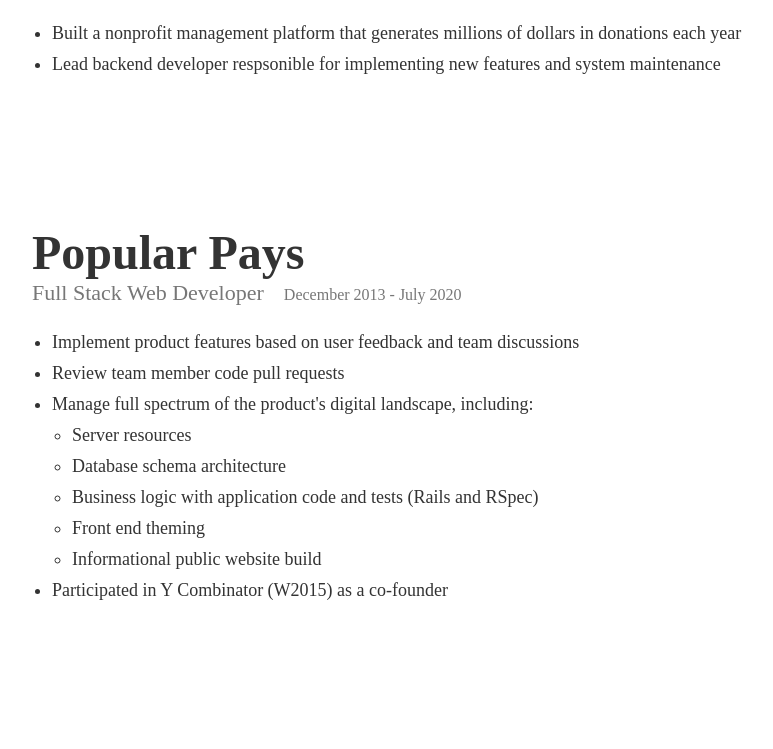
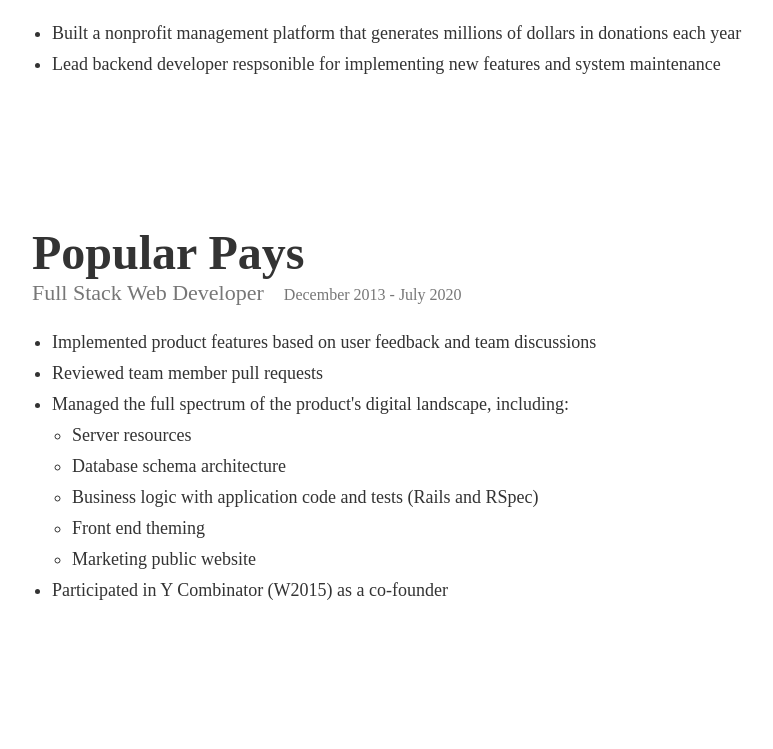
Before and after one commit to stevenwanderski/portfolio, a website: page resume/index.html in a window 1280 px wide. Shown: the part 517-1266 px from the top of the page, without its empty margins (18-791 px from the left). Drawn offline with Linux system fonts and the light colour scheme; a web font is replaced by a local one.

Commit message:
Updates resume language

```diff
--- a/resume/index.html
+++ b/resume/index.html
@@ -60,15 +60,15 @@
         </div>
 
         <ul>
-          <li>Implement product features based on user feedback and team discussions</li>
-          <li>Review team member code pull requests</li>
-          <li>Manage full spectrum of the product's digital landscape, including:
+          <li>Implemented product features based on user feedback and team discussions</li>
+          <li>Reviewed team member pull requests</li>
+          <li>Managed the full spectrum of the product's digital landscape, including:
             <ul>
               <li>Server resources</li>
               <li>Database schema architecture</li>
               <li>Business logic with application code and tests (Rails and RSpec)</li>
               <li>Front end theming</li>
-              <li>Informational public website build</li>
+              <li>Marketing public website</li>
             </ul>
           </li>
           <li>Participated in Y Combinator (W2015) as a co-founder</li>
```
